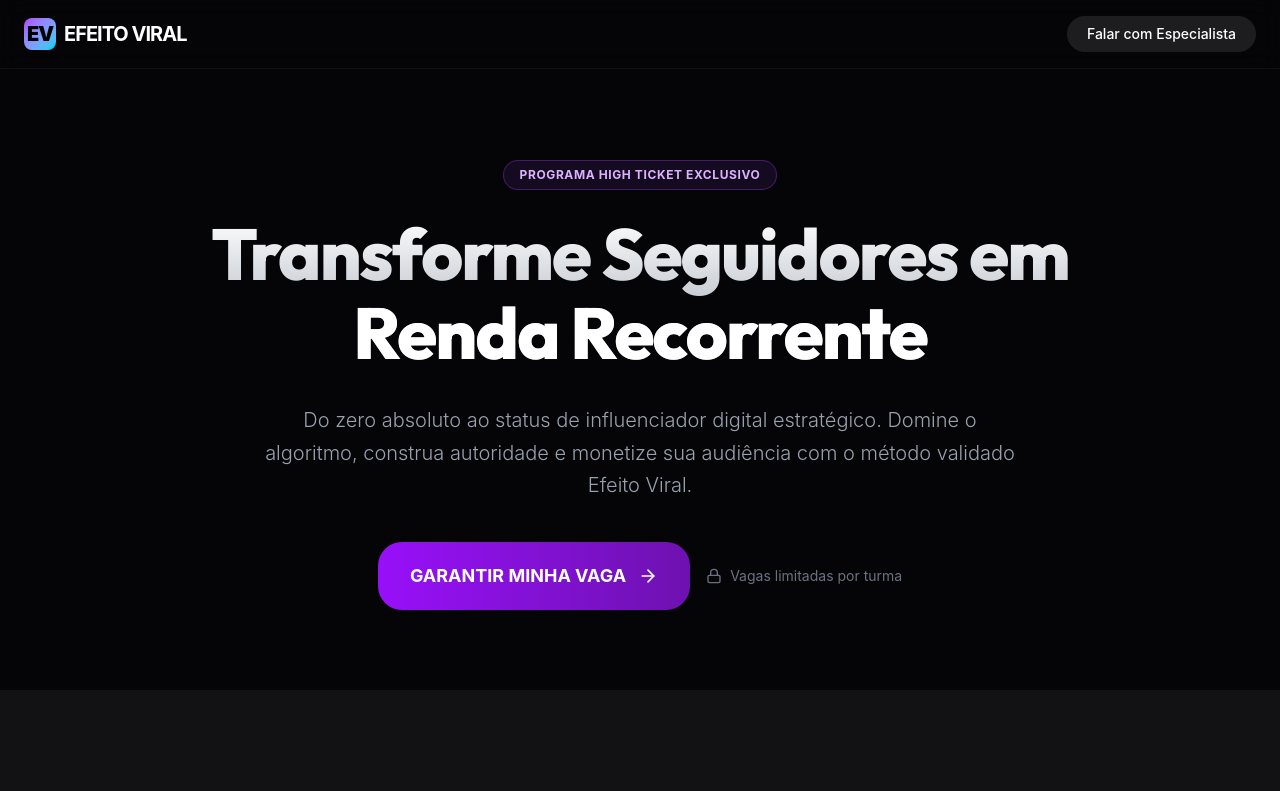
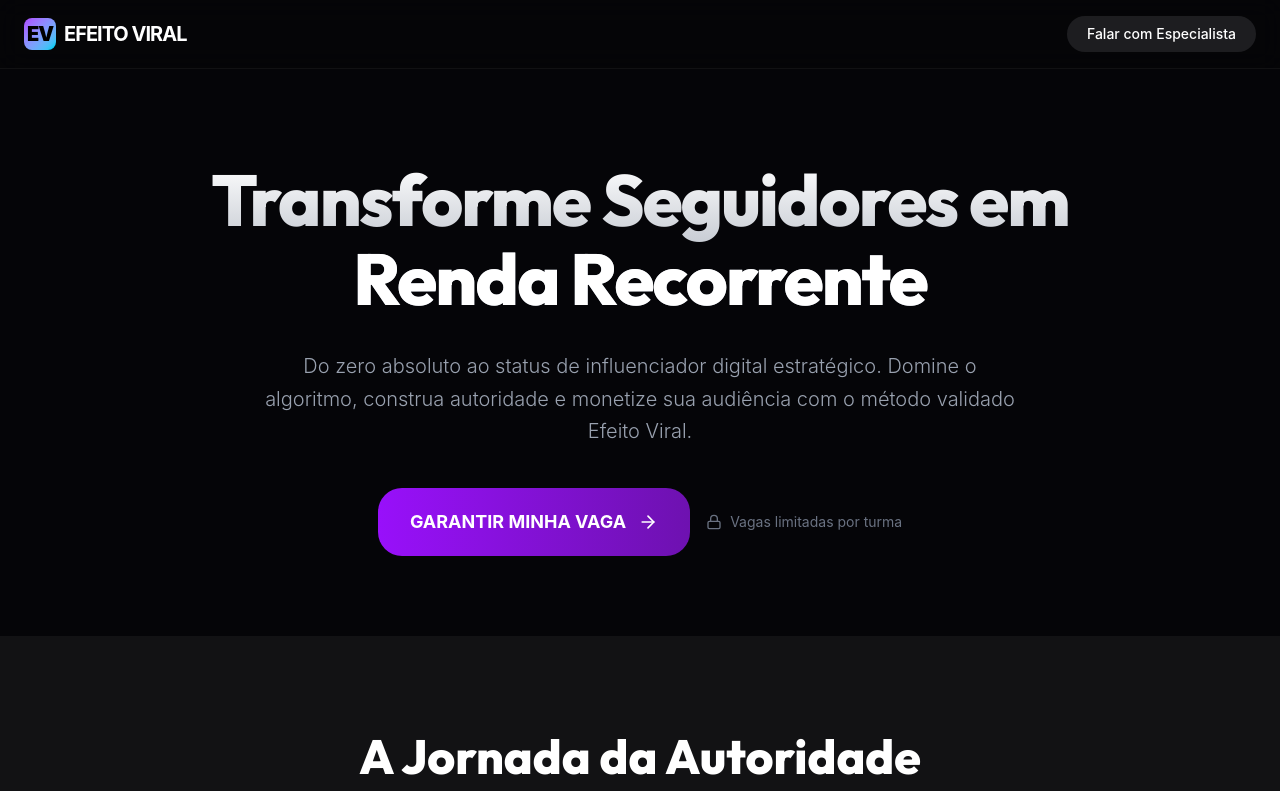
Before and after one commit to dilob0802-rgb/efeito-viral-site, a Next.js app: page /lp/mentoria in a window 1280 px wide. Shown: the top 791 px of the page. Built offline with nearby package versions, Linux system fonts and the light colour scheme.

Commit message:
feat: Remove badge exclusivo da LP

```diff
--- a/src/app/lp/mentoria/page.tsx
+++ b/src/app/lp/mentoria/page.tsx
@@ -93,9 +93,6 @@ export default function MentoriaPage() {
 
         <div className="container mx-auto px-6 text-center">
           <motion.div {...fadeIn}>
-            <span className="inline-block px-4 py-1.5 rounded-full border border-purple-500/30 bg-purple-500/10 text-purple-300 text-xs font-bold tracking-wider mb-6">
-              PROGRAMA HIGH TICKET EXCLUSIVO
-            </span>
             <h1 className="text-5xl md:text-7xl font-bold tracking-tight mb-8 bg-clip-text text-transparent bg-gradient-to-b from-white to-gray-400 leading-[1.1]">
               Transforme Seguidores em <br /> <span className="text-white">Renda Recorrente</span>
             </h1>
```
